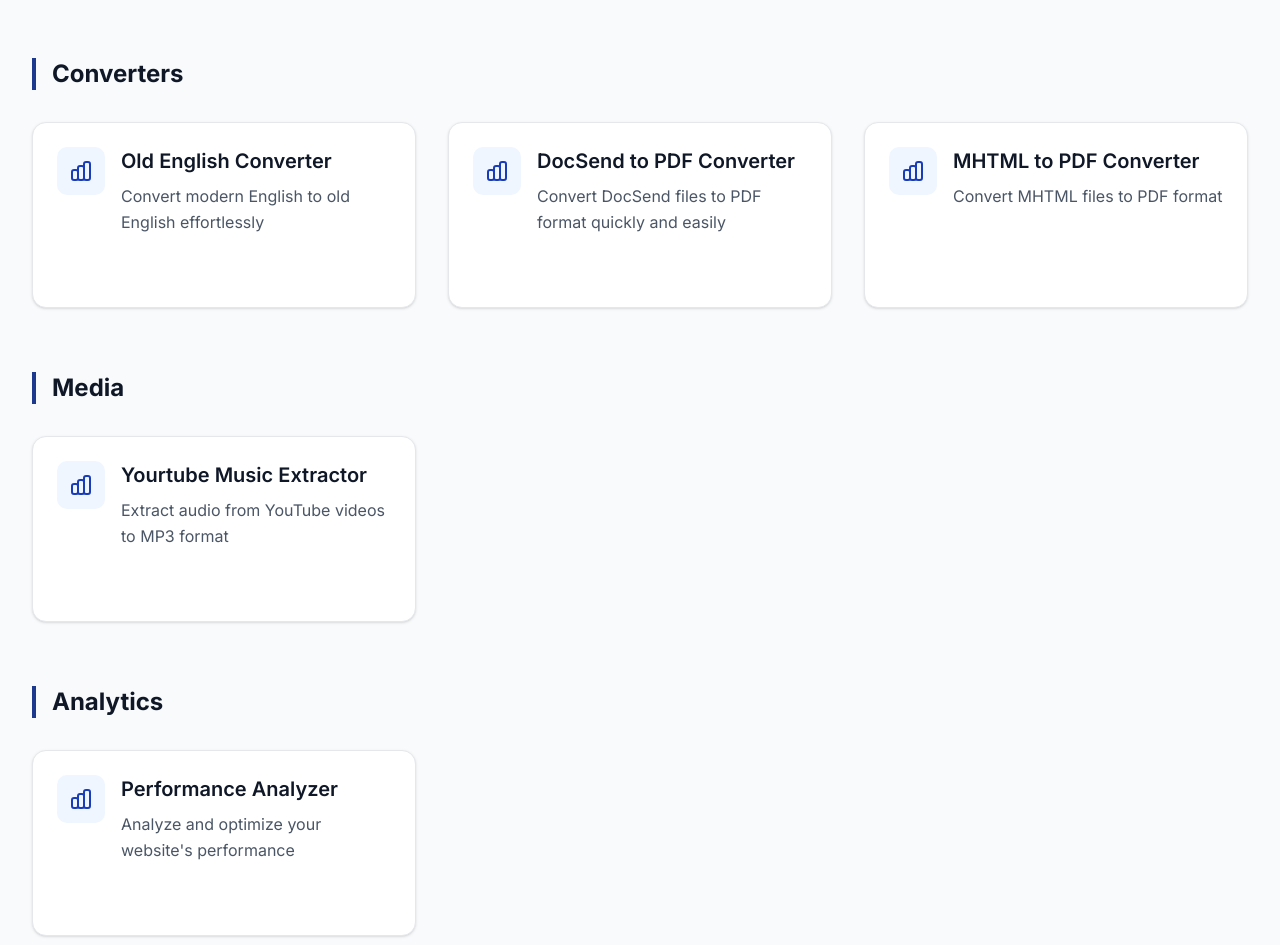
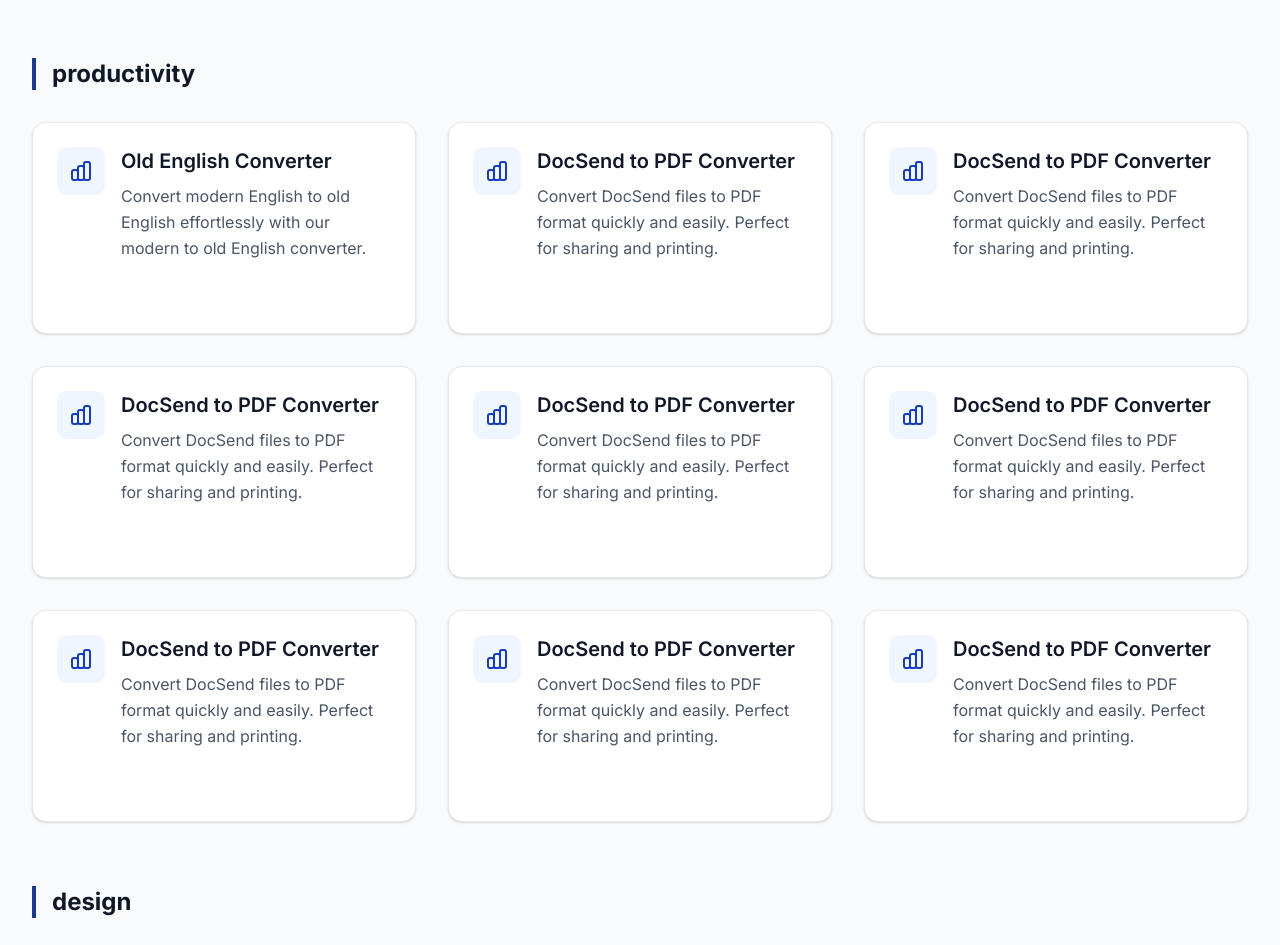
Before and after one commit to imad-101/Tools-Site, a Next.js app: page /tools in a window 1280 px wide. Shown: the part 267-1212 px from the top of the page. Built offline with nearby package versions, Linux system fonts and the light colour scheme.

Commit message:
added categories throught dynamic routing

```diff
--- a/app/(Static Pages)/tools/page.tsx
+++ b/app/(Paths)/tools/page.tsx
@@ -7,6 +7,7 @@
 } from "@/components/ui/breadcrumb";
 import { Header } from "@/components/header";
 import { Footer } from "@/components/footer";
+import allTools from "@/app/allTools";
 
 interface Tool {
   id: number;
@@ -16,55 +17,22 @@
   url: string;
 }
 
-const dummyTools: Tool[] = [
-  {
-    id: 1,
-    name: "Old English Converter",
-    description: "Convert modern English to old English effortlessly",
-    category: "Converters",
-    url: "/old-english-converter",
-  },
-  {
-    id: 2,
-    name: "DocSend to PDF Converter",
-    description: "Convert DocSend files to PDF format quickly and easily",
-    category: "Converters",
-    url: "/docsend-pdf-converter",
-  },
-  {
-    id: 3,
-    name: "Yourtube Music Extractor",
-    description: "Extract audio from YouTube videos to MP3 format",
-    category: "Media",
-    url: "/youtube-mp3-extractor",
-  },
-  {
-    id: 4,
-    name: "MHTML to PDF Converter",
-    description: "Convert MHTML files to PDF format",
-    category: "Converters",
-    url: "/mhtml-pdf-converter",
-  },
-  {
-    id: 5,
-    name: "Performance Analyzer",
-    description: "Analyze and optimize your website's performance",
-    category: "Analytics",
-    url: "/performance-analyzer",
-  },
-];
-
 export default function ToolsPage() {
-  const groupedTools = dummyTools.reduce(
-    (acc: { [key: string]: Tool[] }, tool) => {
+  const groupedTools = allTools
+    .map((tool) => ({
+      id: tool.id,
+      name: tool.title,
+      description: tool.description,
+      category: tool.category,
+      url: tool.href,
+    }))
+    .reduce((acc: { [key: string]: Tool[] }, tool) => {
       if (!acc[tool.category]) {
         acc[tool.category] = [];
       }
       acc[tool.category].push(tool);
       return acc;
-    },
-    {}
-  );
+    }, {});
 
   return (
     <div className="min-h-screen flex flex-col bg-gray-50">
--- a/app/allTools.ts
+++ b/app/allTools.ts
@@ -46,6 +46,83 @@
     badgeColor: "",
     href: "/docsend-to-pdf",
   },
+  {
+    id: 5,
+    title: "DocSend to PDF Converter",
+    description:
+      "Convert DocSend files to PDF format quickly and easily. Perfect for sharing and printing.",
+    icon: React.createElement(FileText, { className: "h-8 w-8 text-black" }),
+    category: "productivity",
+    badge: null,
+    badgeColor: "",
+    href: "/docsend-to-pdf",
+  },
+  {
+    id: 6,
+    title: "DocSend to PDF Converter",
+    description:
+      "Convert DocSend files to PDF format quickly and easily. Perfect for sharing and printing.",
+    icon: React.createElement(FileText, { className: "h-8 w-8 text-black" }),
+    category: "productivity",
+    badge: null,
+    badgeColor: "",
+    href: "/docsend-to-pdf",
+  },
+  {
+    id: 7,
+    title: "DocSend to PDF Converter",
+    description:
+      "Convert DocSend files to PDF format quickly and easily. Perfect for sharing and printing.",
+    icon: React.createElement(FileText, { className: "h-8 w-8 text-black" }),
+    category: "productivity",
+    badge: null,
+    badgeColor: "",
+    href: "/docsend-to-pdf",
+  },
+  {
+    id: 8,
+    title: "DocSend to PDF Converter",
+    description:
+      "Convert DocSend files to PDF format quickly and easily. Perfect for sharing and printing.",
+    icon: React.createElement(FileText, { className: "h-8 w-8 text-black" }),
+    category: "productivity",
+    badge: null,
+    badgeColor: "",
+    href: "/docsend-to-pdf",
+  },
+  {
+    id: 9,
+    title: "DocSend to PDF Converter",
+    description:
+      "Convert DocSend files to PDF format quickly and easily. Perfect for sharing and printing.",
+    icon: React.createElement(FileText, { className: "h-8 w-8 text-black" }),
+    category: "productivity",
+    badge: null,
+    badgeColor: "",
+    href: "/docsend-to-pdf",
+  },
+  {
+    id: 10,
+    title: "DocSend to PDF Converter",
+    description:
+      "Convert DocSend files to PDF format quickly and easily. Perfect for sharing and printing.",
+    icon: React.createElement(FileText, { className: "h-8 w-8 text-black" }),
+    category: "productivity",
+    badge: null,
+    badgeColor: "",
+    href: "/docsend-to-pdf",
+  },
+  {
+    id: 11,
+    title: "DocSend to PDF Converter",
+    description:
+      "Convert DocSend files to PDF format quickly and easily. Perfect for sharing and printing.",
+    icon: React.createElement(FileText, { className: "h-8 w-8 text-black" }),
+    category: "productivity",
+    badge: null,
+    badgeColor: "",
+    href: "/docsend-to-pdf",
+  },
 ];
 
 export default allTools;
--- /dev/null
+++ b/app/category/[category]/page.tsx
@@ -0,0 +1,113 @@
+// app/category/[category]/page.tsx
+import {
+  Breadcrumb,
+  BreadcrumbItem,
+  BreadcrumbLink,
+  BreadcrumbList,
+  BreadcrumbSeparator,
+} from "@/components/ui/breadcrumb";
+import { Header } from "@/components/header";
+import { Footer } from "@/components/footer";
+import allTools from "@/app/allTools";
+import Link from "next/link";
+
+export default function CategoryPage({
+  params,
+}: {
+  params: { category: string };
+}) {
+  const normalizedCategory = params.category.toLowerCase();
+  const filteredTools = allTools.filter(
+    (tool) => tool.category.toLowerCase() === normalizedCategory
+  );
+
+  const categoryName =
+    normalizedCategory.charAt(0).toUpperCase() + normalizedCategory.slice(1);
+
+  return (
+    <div className="min-h-screen flex flex-col bg-gray-50">
+      <Header />
+
+      <main className="flex-1 py-8">
+        <div className="max-w-7xl mx-auto px-4 sm:px-6 lg:px-8">
+          <Breadcrumb className="mb-6">
+            <BreadcrumbList>
+              <BreadcrumbItem>
+                <BreadcrumbLink href="/" asChild>
+                  <Link className="text-gray-500 hover:text-gray-700" href="/">
+                    Home
+                  </Link>
+                </BreadcrumbLink>
+              </BreadcrumbItem>
+              <BreadcrumbSeparator />
+              <BreadcrumbItem>
+                <BreadcrumbLink href="/categories" asChild>
+                  <Link
+                    className="text-gray-500 hover:text-gray-700"
+                    href="/categories"
+                  >
+                    Categories
+                  </Link>
+                </BreadcrumbLink>
+              </BreadcrumbItem>
+              <BreadcrumbSeparator />
+              <BreadcrumbItem>
+                <span className="text-gray-700">{categoryName}</span>
+              </BreadcrumbItem>
+            </BreadcrumbList>
+          </Breadcrumb>
+
+          <h1 className="text-4xl font-bold text-gray-white bg-gray-900 py-3 rounded-md text-white text-center my-16">
+            {categoryName} Tools
+          </h1>
+
+          {filteredTools.length === 0 ? (
+            <div className="text-center py-16">
+              <p className="text-gray-600 text-xl">
+                No tools found in this category
+              </p>
+            </div>
+          ) : (
+            <div className="grid grid-cols-1 md:grid-cols-2 lg:grid-cols-3 gap-8 pt-5 pb-14">
+              {filteredTools.map((tool) => (
+                <div
+                  key={tool.id}
+                  className="bg-white rounded-xl shadow-sm hover:shadow-lg transition-all duration-300 border border-gray-200"
+                >
+                  <div className="p-6">
+                    <div className="flex items-start gap-4 mb-4">
+                      <div className="p-3 bg-gray-100 rounded-lg">
+                        {tool.icon}
+                      </div>
+                      {tool.badge && (
+                        <span
+                          className={`${tool.badgeColor} text-sm font-medium px-2.5 py-0.5 rounded-full border ml-auto`}
+                        >
+                          {tool.badge}
+                        </span>
+                      )}
+                    </div>
+                    <h3 className="text-xl font-semibold text-gray-900 mb-2">
+                      {tool.title}
+                    </h3>
+                    <p className="text-gray-600 text-base mb-6">
+                      {tool.description}
+                    </p>
+                    <Link
+                      href={tool.href}
+                      className="inline-flex items-center text-blue-600 hover:text-blue-800 font-medium"
+                    >
+                      Use Tool →
+                    </Link>
+                  </div>
+                </div>
+              ))}
+            </div>
+          )}
+        </div>
+      </main>
+
+      <Footer />
+    </div>
+  );
+}
--- a/app/not-found.tsx
+++ b/app/not-found.tsx
@@ -107,7 +107,7 @@
                 </Link>
               </Button>
               <Button asChild variant="outline" size="lg">
-                <Link href="#featured">Browse All Tools</Link>
+                <Link href="/tools">Browse All Tools</Link>
               </Button>
             </div>
           </div>
--- a/components/header.tsx
+++ b/components/header.tsx
@@ -117,8 +117,8 @@
           <Link href="#faq" className="hover:text-blue-800 transition-colors">
             FAQ
           </Link>
-          <Link href="/about" className="hover:text-blue-800 transition-colors">
-            About
+          <Link href="/blog" className="hover:text-blue-800 transition-colors">
+            Blog
           </Link>
         </nav>
 
@@ -228,11 +228,11 @@
               FAQ
             </Link>
             <Link
-              href="/about"
+              href="/blog"
               className="py-3 px-2 hover:bg-gray-50 rounded-md flex items-center text-slate-800 font-medium"
               onClick={() => setIsMobileMenuOpen(false)}
             >
-              About
+              Blog
             </Link>
             <Link
               href="/contact"
```
Also changed, not shown: app/(Pages)/about/page.tsx (renamed from app/(Static Pages)/about/page.tsx), app/(Pages)/contact/layout.tsx (renamed from app/(Static Pages)/contact/layout.tsx), app/(Pages)/contact/page.tsx (renamed from app/(Static Pages)/contact/page.tsx), app/(Pages)/cookies/page.tsx (renamed from app/(Static Pages)/cookies/page.tsx), app/(Pages)/privacy/page.tsx (renamed from app/(Static Pages)/privacy/page.tsx), app/(Pages)/terms/page.tsx (renamed from app/(Static Pages)/terms/page.tsx).
